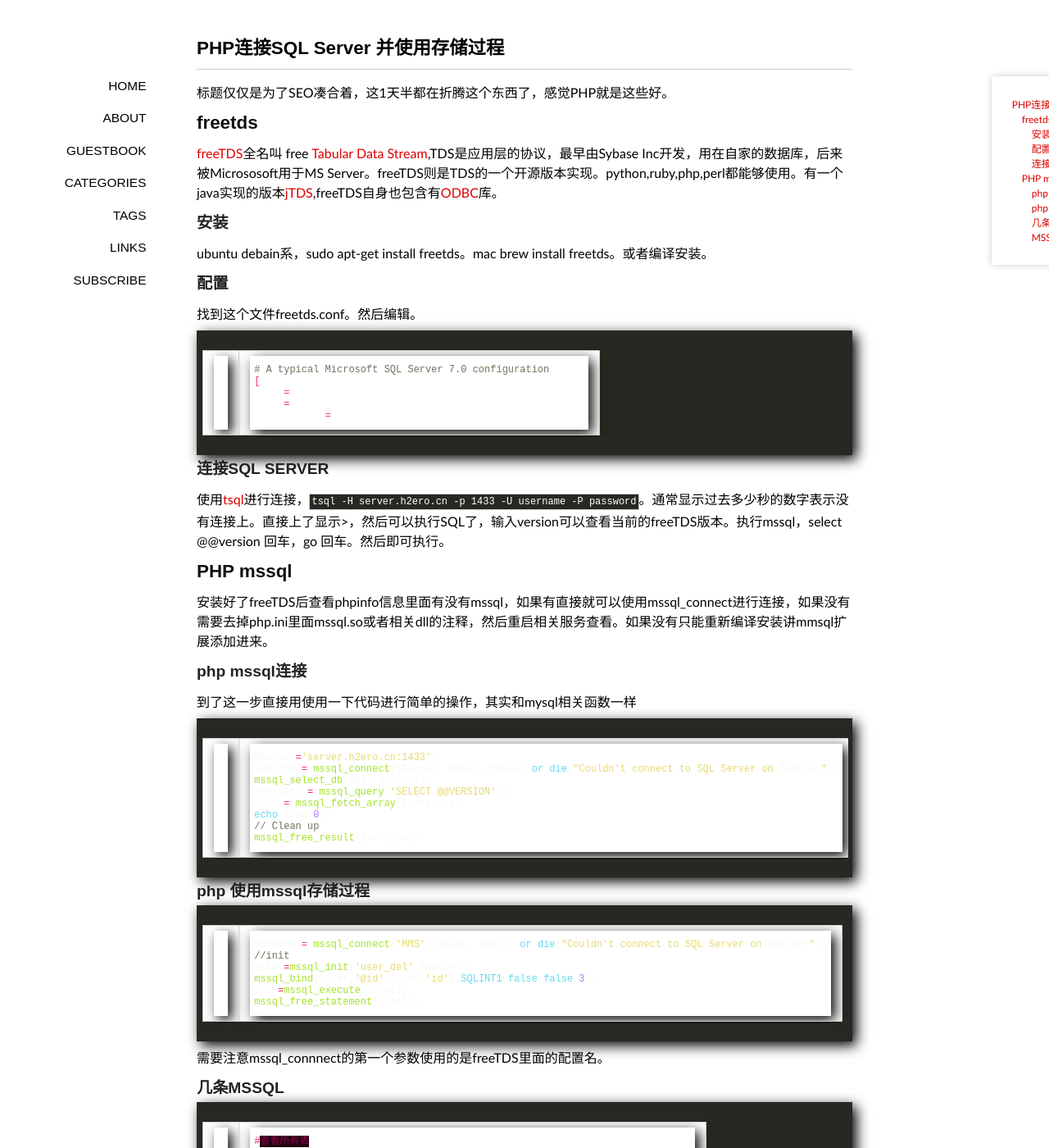
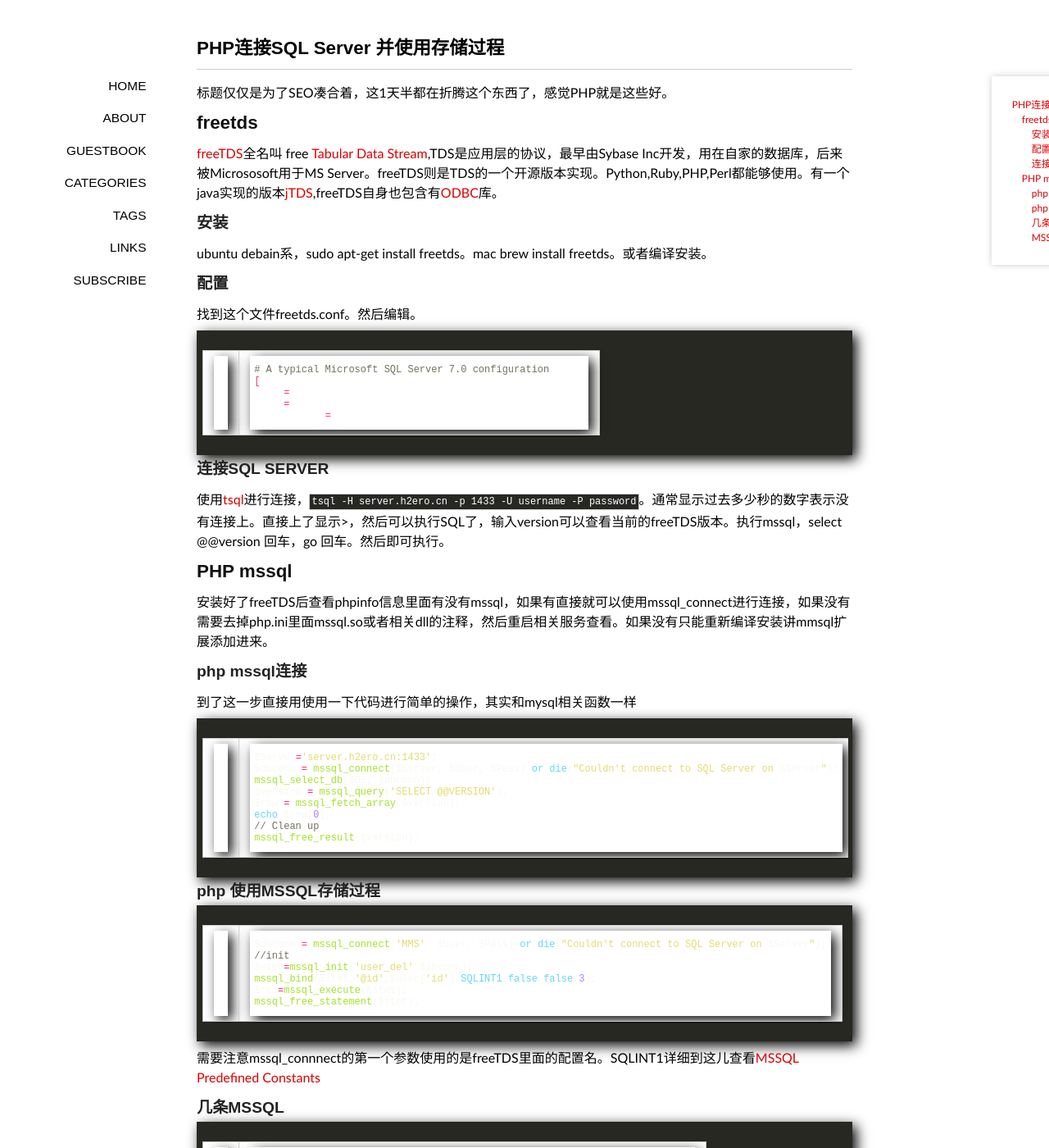
Before and after one commit to h2ero/h2ero.github.com, a Jekyll site: the page built from _posts/2012/2012-12-19-php-mssql-stored-procedure.md, in a window 1280 px wide and 1400 px high. Shown: the whole window at 82% size. Built offline with Jekyll 4.4.1, drawn with Linux system fonts in a browser that asks for light colours; some web fonts are replaced; Markdown is read by kramdown in place of the engine named in the settings; comment, search, counter and statistics services are not loaded.

Commit message:
add and do some changes

```diff
--- a/_posts/2012/2012-12-19-php-mssql-stored-procedure.md
+++ b/_posts/2012/2012-12-19-php-mssql-stored-procedure.md
@@ -1,12 +1,12 @@
 ---
 layout: post
 title: PHP连接SQL Server 并使用存储过程
-tags: PHP mssql 存储过程
+tags: PHP MSSQL 存储过程
 categories: PHP
 ---
 标题仅仅是为了SEO凑合着，这1天半都在折腾这个东西了，感觉PHP就是这些好。
 ##freetds
-[freeTDS][2]全名叫 free [Tabular Data Stream][1],TDS是应用层的协议，最早由Sybase Inc开发，用在自家的数据库，后来被Micrososoft用于MS Server。freeTDS则是TDS的一个开源版本实现。python,ruby,php,perl都能够使用。有一个java实现的版本[jTDS][3],freeTDS自身也包含有[ODBC][4]库。
+[freeTDS][2]全名叫 free [Tabular Data Stream][1],TDS是应用层的协议，最早由Sybase Inc开发，用在自家的数据库，后来被Micrososoft用于MS Server。freeTDS则是TDS的一个开源版本实现。Python,Ruby,PHP,Perl都能够使用。有一个java实现的版本[jTDS][3],freeTDS自身也包含有[ODBC][4]库。
 ###安装
 ubuntu debain系，sudo apt-get install freetds。mac brew install freetds。或者编译安装。
 ###配置
@@ -37,7 +37,7 @@ echo $row[0];
 mssql_free_result($version);
 
 {% endhighlight %}
-###php 使用mssql存储过程
+###php 使用MSSQL存储过程
 
 {% highlight php linenos %}
 $dbconn = mssql_connect('MMS', $User, $Pass) or die("Couldn't connect to SQL Server on $Server");
@@ -47,7 +47,7 @@ mssql_bind($stmt,'@id',$user['id'],SQLINT1,false,false,3);
 $res=mssql_execute($stmt);
 mssql_free_statement($stmt);
 {% endhighlight %}
-需要注意mssql_connnect的第一个参数使用的是freeTDS里面的配置名。
+需要注意mssql_connnect的第一个参数使用的是freeTDS里面的配置名。SQLINT1详细到这儿查看[MSSQL Predefined Constants][6]
 ###几条MSSQL
 {% highlight sql linenos %}
 #查看所有表
@@ -81,6 +81,7 @@ exec sp_helpdb master;
 [3]:[http://jtds.sourceforge.net/] "jTDS project"
 [4]:[http://en.wikipedia.org/wiki/ODBC] "ODBC"
 [5]:[http://linux.die.net/man/1/tsql] "tsql"
+[6]:[http://php.net/manual/en/mssql.constants.php] "Predefined Constants"
 
 <i class="os_date">
 System Version: OS X 10.8 (12A269) Kernel Version: Darwin 12.0.0
```
